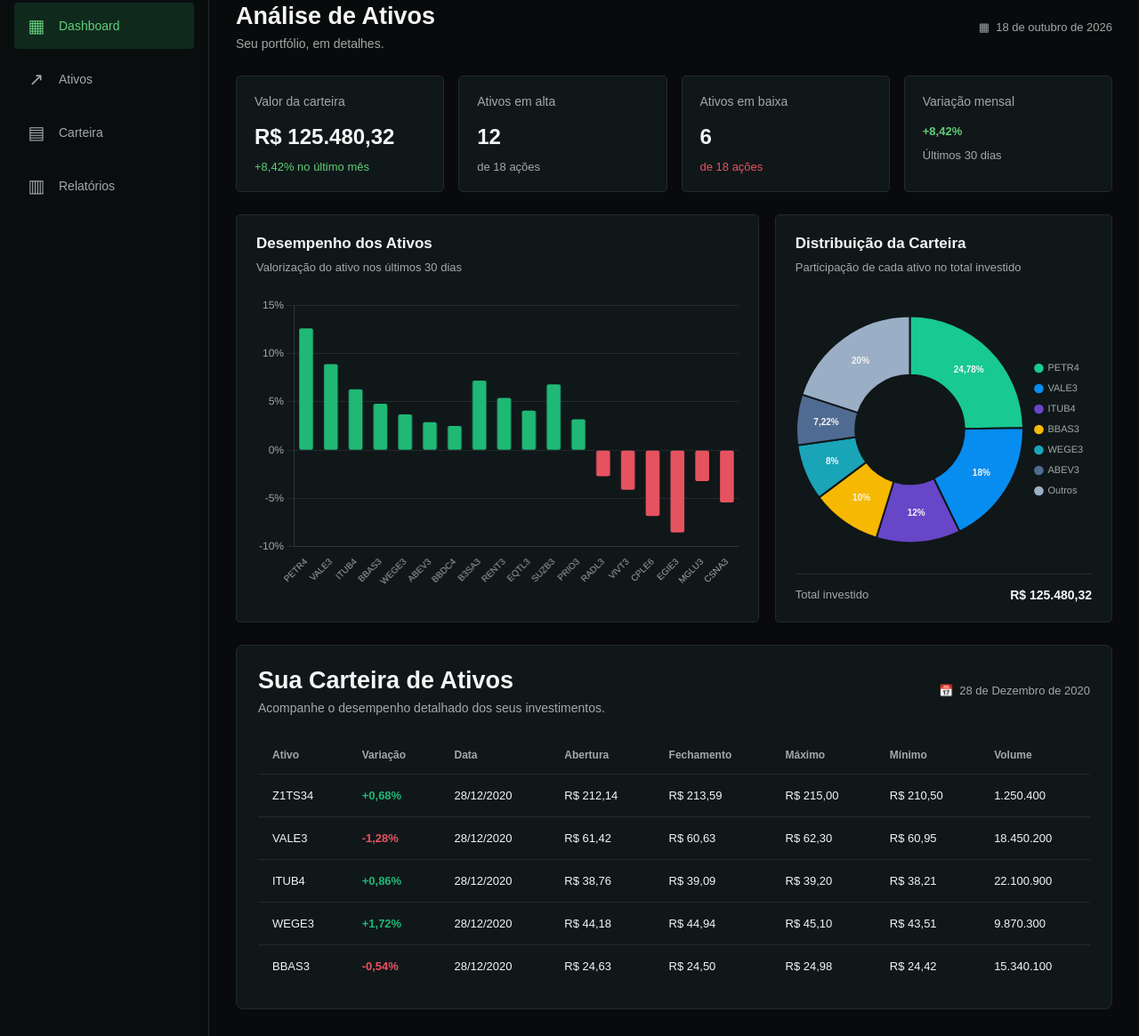
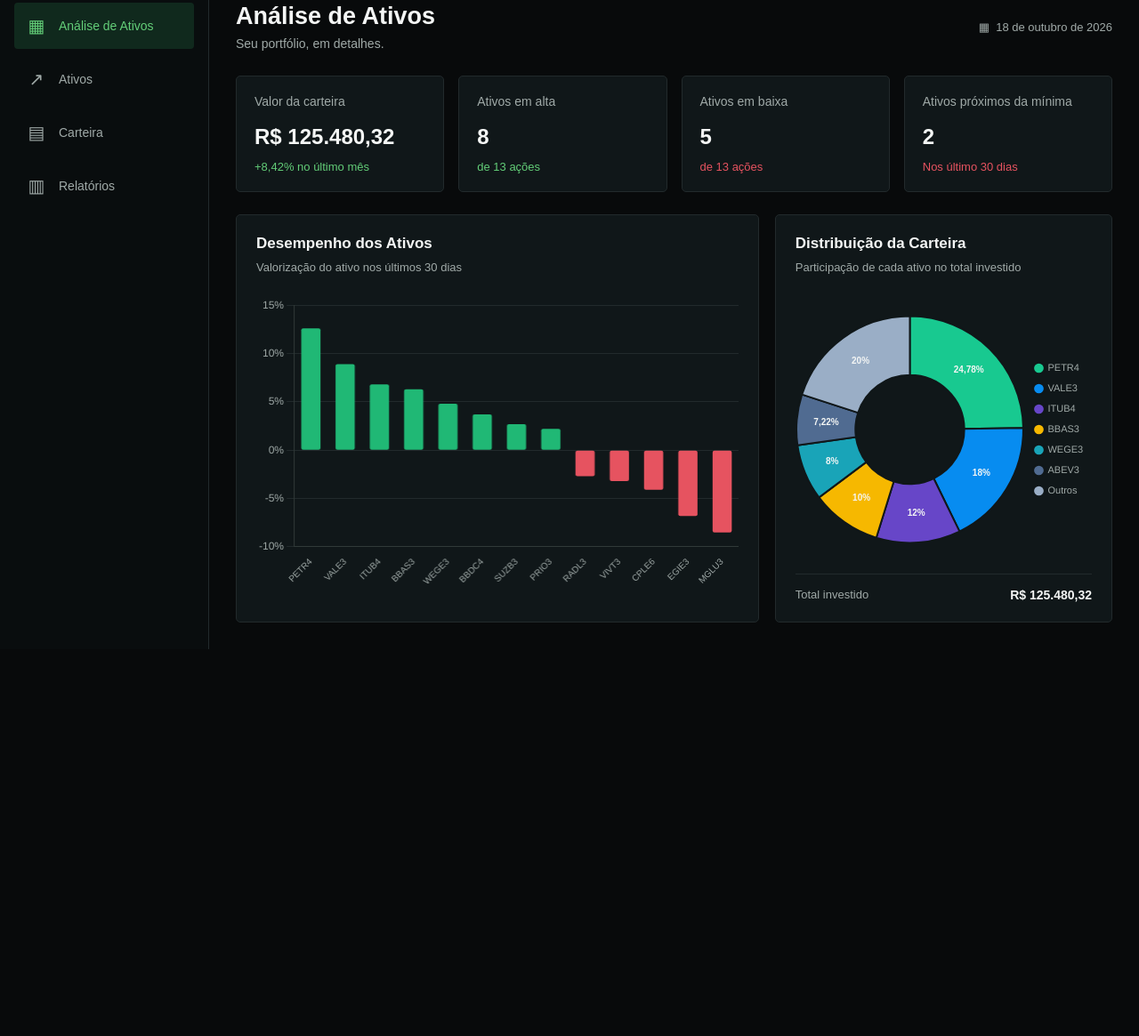
Before and after one commit to ScoreInvest/Score-invest-site, a website: page public/dashboard.html in a window 1280 px wide. Shown: the part 97-1262 px from the top of the page at 89% size. After the commit the page ends 827 px from the top, so only its background shows below. Drawn offline with nearby package versions, Linux system fonts and the light colour scheme.

Commit message:
Atualizando a dash na versão final

```diff
--- a/public/dashboard.html
+++ b/public/dashboard.html
@@ -65,7 +65,7 @@
             <nav>
                 <a href="dashboard.html" class="menu-item ativo" data-pagina="dashboard">
                     <span class="menu-icone">▦</span>
-                    Dashboard
+                    Análise de Ativos
                 </a>
 
                 <a href="#" class="menu-item" data-pagina="watchlist">
@@ -113,20 +113,20 @@
 
                     <div class="card">
                         <p class="card-titulo">Ativos em alta</p>
-                        <h2>12</h2>
-                        <p class="card-descricao">de 18 ações</p>
+                        <h2>8</h2>
+                        <p class="positivo">de 13 ações</p>
                     </div>
 
                     <div class="card">
                         <p class="card-titulo">Ativos em baixa</p>
-                        <h2>6</h2>
-                        <p class="negativo">de 18 ações</p>
+                        <h2>5</h2>
+                        <p class="negativo">de 13 ações</p>
                     </div>
 
                     <div class="card">
-                        <p class="card-titulo">Variação mensal</p>
-                        <h2 class="valor-positivo">+8,42%</h2>
-                        <p class="card-descricao">Últimos 30 dias</p>
+                        <p class="card-titulo">Ativos próximos da mínima</p>
+                        <h2>2</h2>
+                        <p class="negativo">Nos último 30 dias</p>
                     </div>
 
                 </section>
@@ -185,42 +185,42 @@
 
                         <tbody>
                             <tr>
-                                <td>Z1TS34</td>
-                                <td class="positivo">+0,68%</td>
-                                <td>28/12/2020</td>
-                                <td>R$ 212,14</td>
-                                <td>R$ 213,59</td>
-                                <td>R$ 215,00</td>
-                                <td>R$ 210,50</td>
-                                <td>1.250.400</td>
+                                <td>ENEV3</td>
+                                <td class="positivo">+5,18%</td>
+                                <td>30/12/2020</td>
+                                <td>R$ 59,33</td>
+                                <td>R$ 62,10</td>
+                                <td>R$ 63,06</td>
+                                <td>R$ 59,13</td>
+                                <td>766.884.400</td>
                             </tr>
 
                             <tr>
-                                <td>VALE3</td>
-                                <td class="negativo">-1,28%</td>
-                                <td>28/12/2020</td>
-                                <td>R$ 61,42</td>
-                                <td>R$ 60,63</td>
-                                <td>R$ 62,30</td>
-                                <td>R$ 60,95</td>
-                                <td>18.450.200</td>
+                                <td>LCAM3</td>
+                                <td class="positivo">+3,39%</td>
+                                <td>30/12/2020</td>
+                                <td>R$ 28,28</td>
+                                <td>R$ 29,31</td>
+                                <td>R$ 29,55</td>
+                                <td>R$ 28,28</td>
+                                <td>428.261.100</td>
                             </tr>
 
                             <tr>
-                                <td>ITUB4</td>
-                                <td class="positivo">+0,86%</td>
-                                <td>28/12/2020</td>
-                                <td>R$ 38,76</td>
-                                <td>R$ 39,09</td>
-                                <td>R$ 39,20</td>
-                                <td>R$ 38,21</td>
-                                <td>22.100.900</td>
+                                <td>CPLE6</td>
+                                <td class="positivo">+3,00%</td>
+                                <td>30/12/2020</td>
+                                <td>R$ 67,50</td>
+                                <td>R$ 68,95</td>
+                                <td>R$ 69,29</td>
+                                <td>R$ 67,36</td>
+                                <td>350.478.000</td>
                             </tr>
 
                             <tr>
-                                <td>WEGE3</td>
-                                <td class="positivo">+1,72%</td>
-                                <td>28/12/2020</td>
+                                <td>RENT3</td>
+                                <td class="positivo">+2,82%</td>
+                                <td>30/12/2020</td>
                                 <td>R$ 44,18</td>
                                 <td>R$ 44,94</td>
                                 <td>R$ 45,10</td>
@@ -229,14 +229,14 @@
                             </tr>
 
                             <tr>
-                                <td>BBAS3</td>
-                                <td class="negativo">-0,54%</td>
-                                <td>28/12/2020</td>
-                                <td>R$ 24,63</td>
-                                <td>R$ 24,50</td>
-                                <td>R$ 24,98</td>
-                                <td>R$ 24,42</td>
-                                <td>15.340.100</td>
+                                <td>NTCO3</td>
+                                <td class="positivo">+1,08%</td>
+                                <td>30/12/2020</td>
+                                <td>R$ 51,92</td>
+                                <td>R$ 52,50</td>
+                                <td>R$ 53,27</td>
+                                <td>R$ 51,89</td>
+                                <td>362.646.000</td>
                             </tr>
                         </tbody>
                     </table>
@@ -245,7 +245,7 @@
             </div>
 
             <!-- PÁGINA CARTEIRA -->
-             <div class="pagina-carteira">
+            <div class="pagina-carteira" hidden>
                 <section class="carteira">
                     <header class="cabecalho-pagina">
                         <div>
@@ -253,8 +253,7 @@
                             <p>Acompanhe o desempenho detalhado dos seus investimentos.</p>
                         </div>
                         <div class="data">
-                            <span>📅</span>
-                            <span>28 de Dezembro de 2020</span>
+                            <span>18 de outubro de 2020</span>
                         </div>
                     </header>
 
@@ -262,66 +261,138 @@
                         <table>
                             <thead>
                                 <tr>
-                                    <th scope="col">Ativo</th>
-                                    <th scope="col">Variação</th>
-                                    <th scope="col">Data</th>
-                                    <th scope="col">Abertura</th>
-                                    <th scope="col">Fechamento</th>
-                                    <th scope="col">Máximo</th>
-                                    <th scope="col">Mínimo</th>
-                                    <th scope="col">Volume</th>
-                                </tr>
-                            </thead>
-                            <tbody>
-                                <tr>
-                                    <td>Z1TS34</td>
-                                    <td class="positivo">+0,68%</td>
-                                    <td>28/12/2020</td>
-                                    <td>R$ 212,14</td>
-                                    <td>R$ 213,59</td>
-                                    <td>R$ 215,00</td>
-                                    <td>R$ 210,50</td>
-                                    <td>1.250.400</td>
+                                    <td>PETR4</td>
+                                    <td class="positivo">+12,5%</td>
+                                    <td>30/12/2020</td>
+                                    <td>R$ 28,35</td>
+                                    <td>R$ 28,34</td>
+                                    <td>R$ 28,49</td>
+                                    <td>R$ 28,20</td>
+                                    <td>1.047.992.204</td>
                                 </tr>
                                 <tr>
                                     <td>VALE3</td>
-                                    <td class="negativo">-1,28%</td>
-                                    <td>28/12/2020</td>
-                                    <td>R$ 61,42</td>
-                                    <td>R$ 60,63</td>
-                                    <td>R$ 62,30</td>
-                                    <td>R$ 60,95</td>
-                                    <td>18.450.200</td>
+                                    <td class="positivo">+8,8%</td>
+                                    <td>30/12/2020</td>
+                                    <td>R$ 87,19</td>
+                                    <td>R$ 87,45</td>
+                                    <td>R$ 87,59</td>
+                                    <td>R$ 86,65</td>
+                                    <td>2.629.354.918</td>
                                 </tr>
                                 <tr>
                                     <td>ITUB4</td>
-                                    <td class="positivo">+0,86%</td>
-                                    <td>28/12/2020</td>
-                                    <td>R$ 38,76</td>
-                                    <td>R$ 39,09</td>
-                                    <td>R$ 39,20</td>
-                                    <td>R$ 38,21</td>
-                                    <td>22.100.900</td>
+                                    <td class="positivo">+6,7%</td>
+                                    <td>30/12/2020</td>
+                                    <td>R$ 32,20</td>
+                                    <td>R$ 31,63</td>
+                                    <td>R$ 32,33</td>
+                                    <td>R$ 31,63</td>
+                                    <td>816.211.680</td>
+                                </tr>
+                                <tr>
+                                    <td>BBAS3</td>
+                                    <td class="positivo">+6,2%</td>
+                                    <td>30/12/2020</td>
+                                    <td>R$ 39,28</td>
+                                    <td>R$ 38,80</td>
+                                    <td>R$ 39,35</td>
+                                    <td>R$ 38,66</td>
+                                    <td>334.537.451</td>
                                 </tr>
                                 <tr>
                                     <td>WEGE3</td>
-                                    <td class="positivo">+1,72%</td>
-                                    <td>28/12/2020</td>
-                                    <td>R$ 44,18</td>
-                                    <td>R$ 44,94</td>
-                                    <td>R$ 45,10</td>
-                                    <td>R$ 43,51</td>
-                                    <td>9.870.300</td>
+                                    <td class="positivo">+4,7%</td>
+                                    <td>30/12/2020</td>
+                                    <td>R$ 75,37</td>
+                                    <td>R$ 75,74</td>
+                                    <td>R$ 76,65</td>
+                                    <td>R$ 75,24</td>
+                                    <td>469.765.718</td>
                                 </tr>
                                 <tr>
-                                    <td>BBAS3</td>
-                                    <td class="negativo">-0,54%</td>
-                                    <td>28/12/2020</td>
-                                    <td>R$ 24,63</td>
-                                    <td>R$ 24,50</td>
-                                    <td>R$ 24,98</td>
-                                    <td>R$ 24,42</td>
-                                    <td>15.340.100</td>
+                                    <td>BBDC4</td>
+                                    <td class="positivo">+3,6%</td>
+                                    <td>30/12/2020</td>
+                                    <td>R$ 27,63</td>
+                                    <td>R$ 27,14</td>
+                                    <td>R$ 27,74</td>
+                                    <td>R$ 27,14</td>
+                                    <td>602.787.161</td>
+                                </tr>
+                                <tr>
+                                    <td>SUZB3</td>
+                                    <td class="positivo">+2,6%</td>
+                                    <td>30/12/2020</td>
+                                    <td>R$ 57,80</td>
+                                    <td>R$ 58,54</td>
+                                    <td>R$ 59,10</td>
+                                    <td>R$ 57,43</td>
+                                    <td>288.824.967</td>
+                                </tr>
+                                <tr>
+                                    <td>PRIO3</td>
+                                    <td class="positivo">+2,1%</td>
+                                    <td>30/12/2020</td>
+                                    <td>R$ 68,72</td>
+                                    <td>R$ 70,19</td>
+                                    <td>R$ 70,23</td>
+                                    <td>R$ 67,82</td>
+                                    <td>297.172.754</td>
+                                </tr>
+                                <tr>
+                                    <td>RADL3</td>
+                                    <td class="negativo">-2,7%</td>
+                                    <td>30/12/2020</td>
+                                    <td>R$ 25,42</td>
+                                    <td>R$ 25,04</td>
+                                    <td>R$ 25,62</td>
+                                    <td>R$ 25,04</td>
+                                    <td>95.715.439</td>
+                                </tr>
+
+                                <tr>
+                                    <td>MGLU3</td>
+                                    <td class="negativo">-3,2%</td>
+                                    <td>30/12/2020</td>
+                                    <td>R$ 25,37</td>
+                                    <td>R$ 24,95</td>
+                                    <td>R$ 25,66</td>
+                                    <td>R$ 24,95</td>
+                                    <td>484.317.368</td>
+                                </tr>
+
+                                <tr>
+                                    <td>VIVT3</td>
+                                    <td class="negativo">-4,1%</td>
+                                    <td>30/12/2020</td>
+                                    <td>R$ 45,20</td>
+                                    <td>R$ 46,50</td>
+                                    <td>R$ 46,50</td>
+                                    <td>R$ 45,19</td>
+                                    <td>184.732.077</td>
+                                </tr>
+
+                                <tr>
+                                    <td>CPLE6</td>
+                                    <td class="negativo">-6,8%</td>
+                                    <td>30/12/2020</td>
+                                    <td>R$ 72,76</td>
+                                    <td>R$ 74,94</td>
+                                    <td>R$ 74,94</td>
+                                    <td>R$ 72,76</td>
+                                    <td>412.477.307</td>
+                                </tr>
+
+                                <tr>
+                                    <td>EGIE3</td>
+                                    <td class="negativo">-8,5%</td>
+                                    <td>30/12/2020</td>
+                                    <td>R$ 44,57</td>
+                                    <td>R$ 43,94</td>
+                                    <td>R$ 44,78</td>
+                                    <td>R$ 43,94</td>
+                                    <td>63.975.377</td>
                                 </tr>
                             </tbody>
                         </table>
@@ -361,7 +432,7 @@
                             <div class="relatorio-informacoes">
                                 <h1>Relatório de Análise de Ativos</h1>
                                 <p>Desempenho e distribuição da carteira</p>
-                                <p>Data: 18 de outubro de 2026</p>
+                                <p>Data: 15 de outubro de 2026</p>
                             </div>
                         </header>
 
@@ -377,17 +448,17 @@
 
                                 <div class="relatorio-card">
                                     <span>Ativos em alta</span>
-                                    <strong>12</strong>
+                                    <strong class="positivo">8</strong>
                                 </div>
 
                                 <div class="relatorio-card">
                                     <span>Ativos em baixa</span>
-                                    <strong>6</strong>
+                                    <strong class="negativo">5</strong>
                                 </div>
 
                                 <div class="relatorio-card">
-                                    <span>Variação mensal</span>
-                                    <strong class="positivo">+8,42%</strong>
+                                    <span>Ativos perto da mínima</span>
+                                    <strong class="negativo">2</strong>
                                 </div>
 
                             </div>
--- a/public/dashboard.js
+++ b/public/dashboard.js
@@ -16,11 +16,7 @@ const nomesAtivos = [
     'ITUB4',
     'BBAS3',
     'WEGE3',
-    'ABEV3',
     'BBDC4',
-    'B3SA3',
-    'RENT3',
-    'EQTL3',
     'SUZB3',
     'PRIO3',
     'RADL3',
@@ -28,29 +24,23 @@ const nomesAtivos = [
     'CPLE6',
     'EGIE3',
     'MGLU3',
-    'CSNA3'
 ];
 
 
 const variacoes = [
     12.6,
     8.9,
+    6.8,
     6.3,
     4.8,
     3.7,
-    2.9,
-    2.5,
-    7.2,
-    5.4,
-    4.1,
-    6.8,
-    3.2,
+    2.7,
+    2.2,
     -2.7,
+    -3.2,
     -4.1,
     -6.8,
     -8.5,
-    -3.2,
-    -5.4
 ];
 
 // Gráfico de barras: desempenho dos ativos
```
